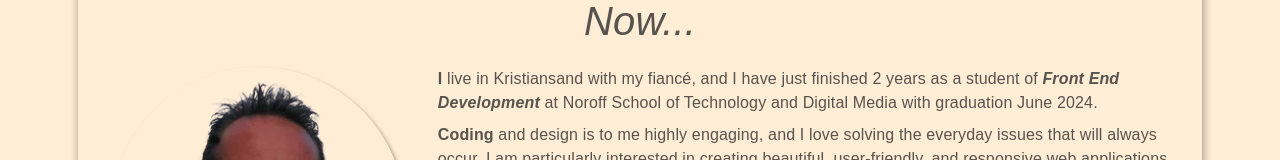
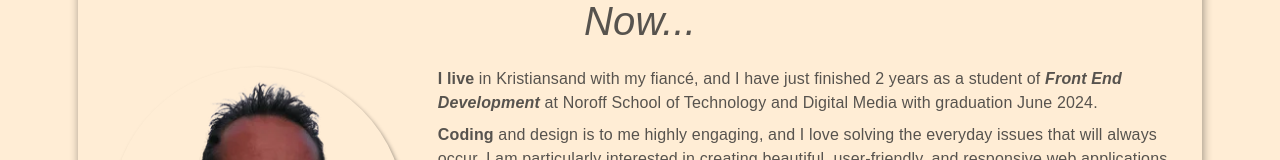
Before and after one commit to runeunhjem/portfolio-2, a React (Vite) app: page /about in a window 1280 px wide. Shown: the part 222-382 px from the top of the page. Built offline with nearby package versions, Linux system fonts and the light colour scheme; a web font is replaced by a local one.

Commit message:
Cosmetic change

```diff
--- a/src/components/SectionCardNow/index.jsx
+++ b/src/components/SectionCardNow/index.jsx
@@ -19,7 +19,7 @@ const SectionCardNow = () => {
         <S.IntroRight>
           <ul>
             <li>
-              <strong>I</strong> live in Kristiansand with my fiancé, and I have
+              <strong>I live</strong> in Kristiansand with my fiancé, and I have
               just finished 2 years as a student of{" "}
               <b>
                 <i>Front End Development</i>
```
